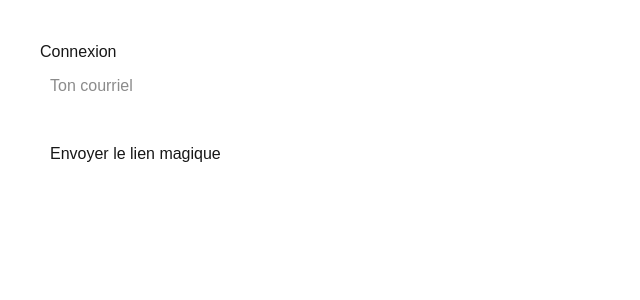
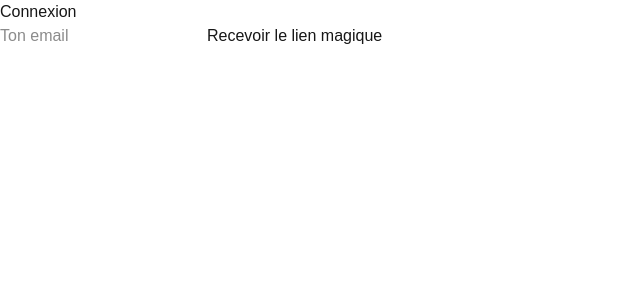
Before and after one commit to gamingspotinc/avis-saas, a Next.js app: page /login in a window 1280 px wide. Shown: the top 300 px of the page, without its empty margins (0-640 px from the left). Built offline with nearby package versions, Linux system fonts and the light colour scheme; no server answers.

Commit message:
Magic link final fix12

```diff
--- a/app/login/LoginClient.tsx
+++ /dev/null
@@ -1,58 +0,0 @@
-"use client";
-
-import { useSearchParams, useRouter } from "next/navigation";
-import { useEffect, useState } from "react";
-import { supabase } from "@/lib/supabase";
-
-export default function LoginClient() {
-  const searchParams = useSearchParams();
-  const router = useRouter();
-  const [email, setEmail] = useState("");
-
-  const redirect = searchParams.get("redirect") || "/dashboard";
-
-  useEffect(() => {
-    const { data: listener } = supabase.auth.onAuthStateChange(
-      (event, session) => {
-        if (event === "SIGNED_IN" && session) {
-          router.push(redirect);
-        }
-      }
-    );
-
-    return () => {
-      listener.subscription.unsubscribe();
-    };
-  }, [redirect, router]);
-
-  const handleLogin = async () => {
-    await supabase.auth.signInWithOtp({
-      email,
-      options: {
-        emailRedirectTo: `${window.location.origin}/login?redirect=${redirect}`,
-      },
-    });
-
-    alert("Vérifie ton courriel pour le lien magique.");
-  };
-
-  return (
-    <div style={{ padding: 40 }}>
-      <h1>Connexion</h1>
-
-      <input
-        type="email"
-        placeholder="Ton courriel"
-        value={email}
-        onChange={(e) => setEmail(e.target.value)}
-        style={{ padding: 10, width: 300 }}
-      />
-
-      <br /><br />
-
-      <button onClick={handleLogin} style={{ padding: 10 }}>
-        Envoyer le lien magique
-      </button>
-    </div>
-  );
-}
--- a/app/login/page.tsx
+++ b/app/login/page.tsx
@@ -1,10 +1,52 @@
-import { Suspense } from "react";
-import LoginClient from "./LoginClient";
+"use client";
 
-export default function Page() {
+import { useEffect, useState } from "react";
+import { supabase } from "@/lib/supabase";
+import { useRouter, useSearchParams } from "next/navigation";
+
+export default function LoginPage() {
+  const router = useRouter();
+  const searchParams = useSearchParams();
+  const redirect = searchParams.get("redirect") || "/dashboard";
+  const [email, setEmail] = useState("");
+
+  useEffect(() => {
+    const checkSession = async () => {
+      const { data } = await supabase.auth.getSession();
+
+      if (data.session) {
+        router.replace(redirect);
+      }
+    };
+
+    checkSession();
+  }, []);
+
+  const handleLogin = async () => {
+    await supabase.auth.signInWithOtp({
+      email,
+      options: {
+        emailRedirectTo: "https://avis-saas-xi.vercel.app/login",
+      },
+    });
+
+    alert("Vérifie ton email");
+  };
+
   return (
-    <Suspense fallback={<div>Chargement...</div>}>
-      <LoginClient />
-    </Suspense>
+    <div>
+      <h1>Connexion</h1>
+
+      <input
+        type="email"
+        placeholder="Ton email"
+        value={email}
+        onChange={(e) => setEmail(e.target.value)}
+      />
+
+      <button onClick={handleLogin}>
+        Recevoir le lien magique
+      </button>
+    </div>
   );
 }
--- a/lib/supabase.ts
+++ b/lib/supabase.ts
@@ -1,6 +1,14 @@
-import { createClient } from "@supabase/supabase-js";
+import { createClient } from '@supabase/supabase-js'
 
 export const supabase = createClient(
   process.env.NEXT_PUBLIC_SUPABASE_URL!,
-  process.env.NEXT_PUBLIC_SUPABASE_ANON_KEY!
-);
+  process.env.NEXT_PUBLIC_SUPABASE_ANON_KEY!,
+  {
+    auth: {
+      flowType: 'pkce',
+      detectSessionInUrl: true,
+      persistSession: true,
+      autoRefreshToken: true,
+    },
+  }
+)
```
